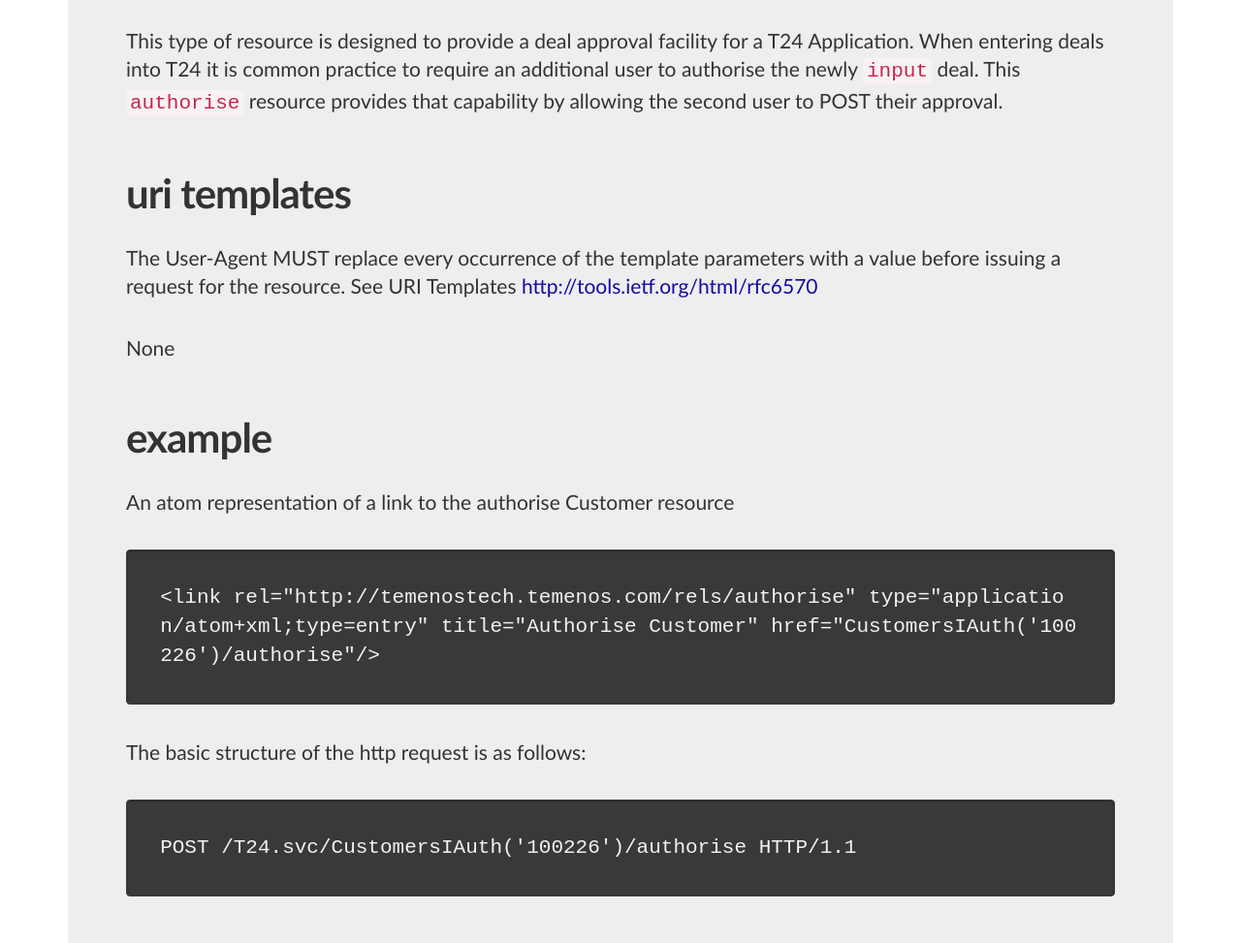
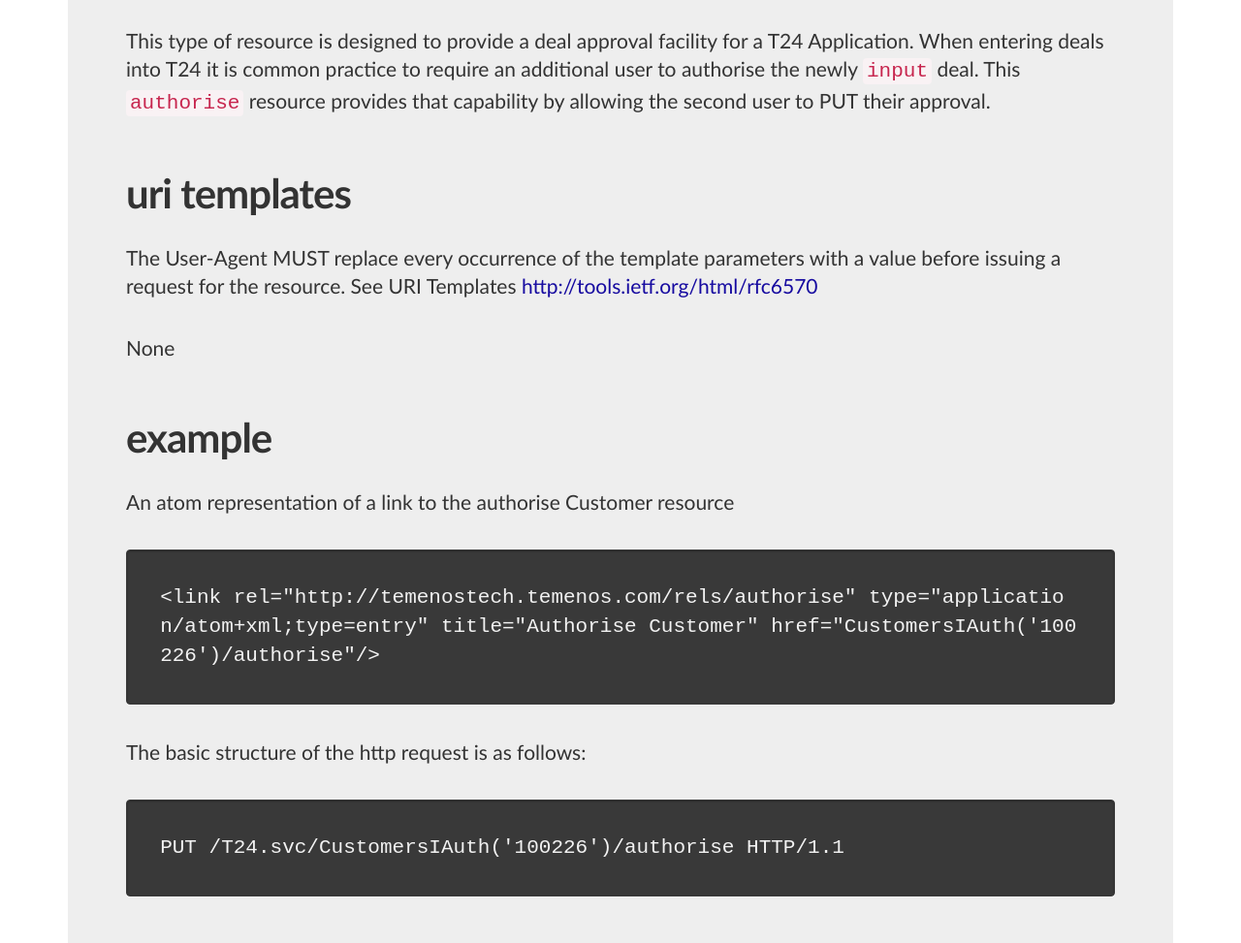
Before and after one commit to temenostech/TemenosHypermediaAPI, a Jekyll site: the page built from rels/authorise/index.md, in a window 1280 px wide. Shown: the part 810-1783 px from the top of the page at 97% size. Built offline with Jekyll 4.4.1, drawn with Linux system fonts in a browser that asks for light colours; some web fonts are replaced; Markdown is read by kramdown in place of the engine named in the settings.

Commit message:
Update index.md

```diff
--- a/rels/authorise/index.md
+++ b/rels/authorise/index.md
@@ -12,7 +12,7 @@ http://temenostech.temenos.com/rels/authorise
 PUT
 
 ## description
-This type of resource is designed to provide a deal approval facility for a T24 Application.  When entering deals into T24 it is common practice to require an additional user to authorise the newly `input` deal.  This `authorise` resource provides that capability by allowing the second user to POST their approval.
+This type of resource is designed to provide a deal approval facility for a T24 Application.  When entering deals into T24 it is common practice to require an additional user to authorise the newly `input` deal.  This `authorise` resource provides that capability by allowing the second user to PUT their approval.
 
 
 ## uri templates
@@ -28,5 +28,5 @@ An atom representation of a link to the authorise Customer resource
 
 The basic structure of the http request is as follows:
 <pre>
-POST /T24.svc/CustomersIAuth('100226')/authorise HTTP/1.1
+PUT /T24.svc/CustomersIAuth('100226')/authorise HTTP/1.1
 </pre>
```
